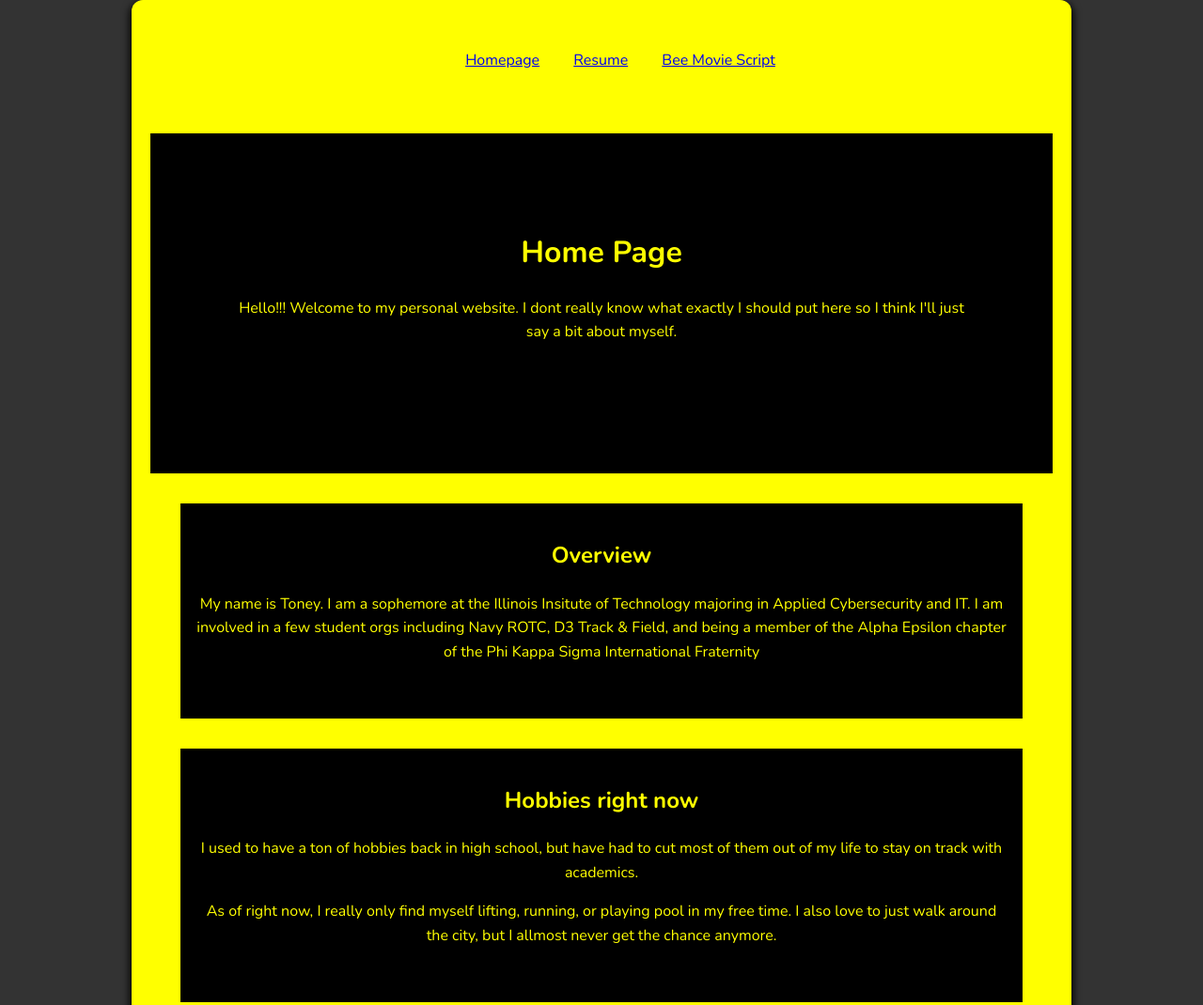
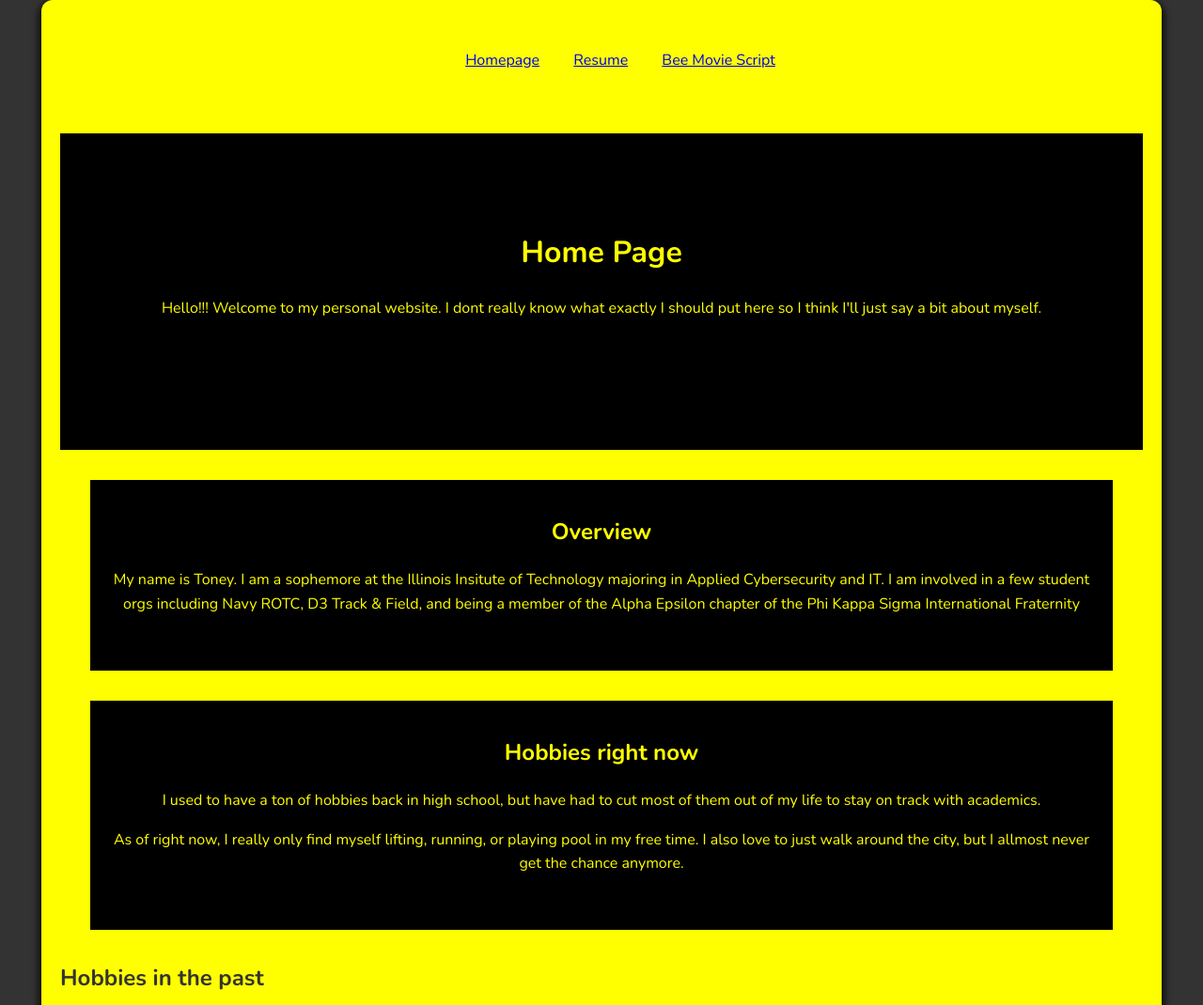
Before and after one commit to 50M2/proj3, a plain HTML site: page index.html in a window 1280 px wide. Shown: the top 1070 px of the page at 94% size. Drawn offline with nearby package versions, Linux system fonts and the light colour scheme.

Commit message:
added media queries and style changes for tablets specifcially

```diff
--- a/css/index.css
+++ b/css/index.css
@@ -1,5 +1,6 @@
+/** default styling (mobile first)**/
 #page-wrapper1 {
-  width: 960px;
+  width: 90%;
   margin: 0 auto;
   box-shadow: 0px 4px 8px 2px rgba(0, 0, 0, 1);
   border-radius: 12px 12px 0px 0px;
@@ -53,3 +54,122 @@ margin-bottom: 2rem;
   margin-bottom: 2rem;
   margin-top: 2rem;
 }
+
+/* breakpoint for tablets */
+@media (min-width: 768px) {
+  #page-wrapper1 {
+    width: 90px;
+    margin: 0 auto;
+    box-shadow: 0px 4px 8px 2px rgba(0, 0, 0, 1);
+    border-radius: 12px 12px 0px 0px;
+    padding : 20px;
+    background-color: lightskyblue;
+  }
+
+  #box-h {
+    background-color: #000000;
+    border: 3rem soild black;
+    padding: 5rem;
+    width: auto;
+    height: auto;
+    margin-left: auto;
+    margin-right: auto;
+    margin-top: 2rem;
+    margin-bottom: 2rem;
+  }
+
+  #header1 {
+    color: lightskyblue;
+    text-align: center;
+    margin-top: 1rem;
+    margin-bottom: 1rem;
+  }
+
+  #section1 {
+    background-color: black;
+    color: lightskyblue;
+    text-align: center;
+    border: 1rem soild black;
+    padding: 1rem;
+    width: auto;
+    height: auto;
+    margin-left: 2rem;
+    margin-right: 2rem;
+    margin-bottom: 2rem;
+    margin-top: 2rem;
+  }
+
+  #section2 {
+    background-color: black;
+    color: lightskyblue;
+    text-align: center;
+    border: 1rem soild black;
+    padding: 1rem;
+    width: auto;
+    height: auto;
+    margin-left: 2rem;
+    margin-right: 2rem;
+    margin-bottom: 2rem;
+    margin-top: 2rem;
+  }
+}
+
+/*breakpoint for desktops */
+@media (min-width: 992px) {
+
+  #page-wrapper1 {
+    width: 90%;
+    margin: 0 auto;
+    box-shadow: 0px 4px 8px 2px rgba(0, 0, 0, 1);
+    border-radius: 12px 12px 0px 0px;
+    padding : 20px;
+    background-color: yellow;
+  }
+
+  #box-h {
+    background-color: #000000;
+    border: 3rem soild black;
+    padding: 5rem;
+    width: auto;
+    height: auto;
+    margin-left: auto;
+    margin-right: auto;
+    margin-top: 2rem;
+    margin-bottom: 2rem;
+  }
+
+  #header1 {
+    color: yellow;
+    text-align: center;
+    margin-top: 1rem;
+    margin-bottom: 1rem;
+  }
+
+  #section1 {
+    background-color: black;
+    color: yellow;
+    text-align: center;
+    border: 1rem soild black;
+    padding: 1rem;
+    width: auto;
+    height: auto;
+    margin-left: 2rem;
+    margin-right: 2rem;
+    margin-bottom: 2rem;
+    margin-top: 2rem;
+  }
+
+  #section2 {
+    background-color: black;
+    color: yellow;
+    text-align: center;
+    border: 1rem soild black;
+    padding: 1rem;
+    width: auto;
+    height: auto;
+    margin-left: 2rem;
+    margin-right: 2rem;
+    margin-bottom: 2rem;
+    margin-top: 2rem;
+  }
+}
```
